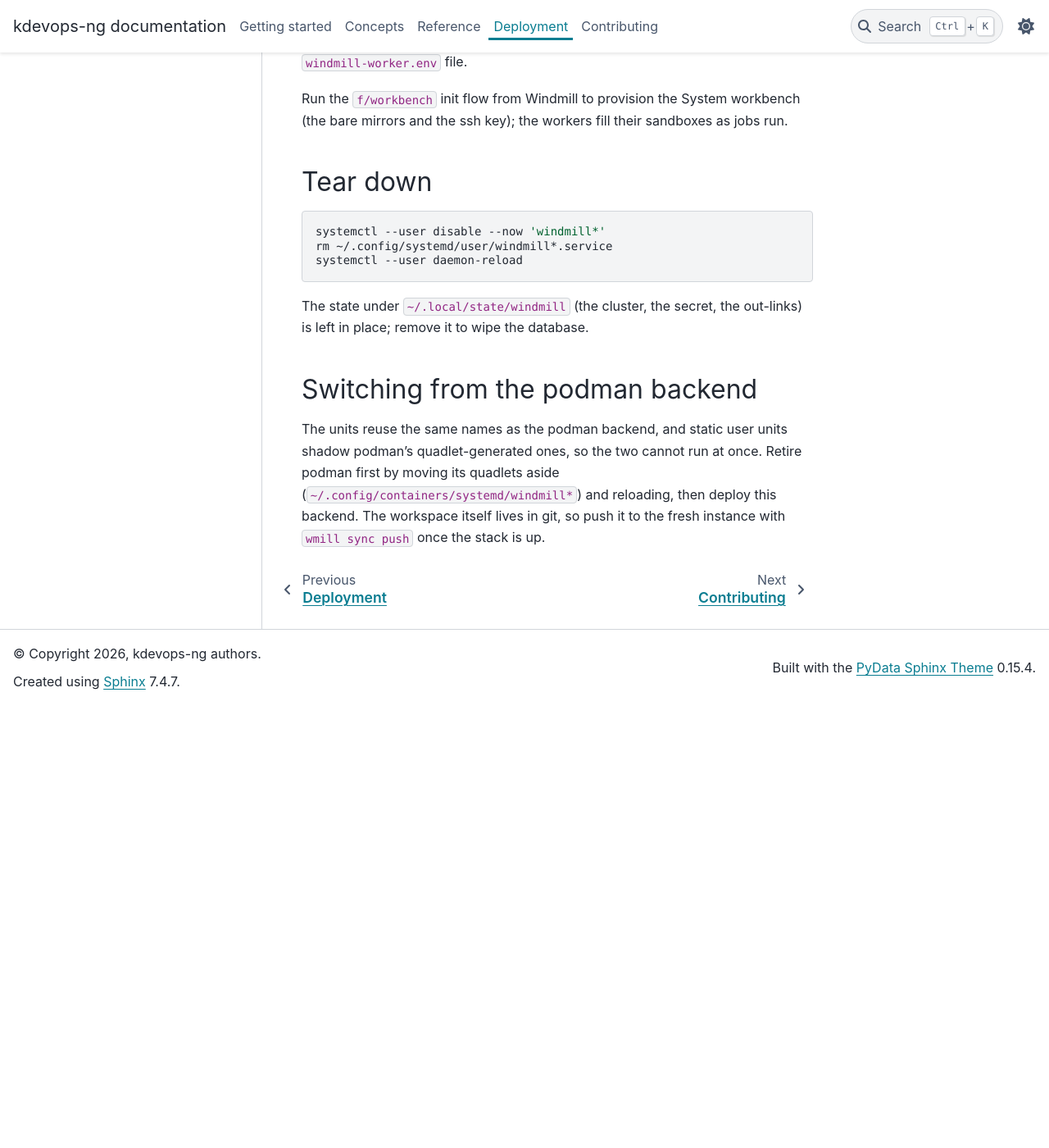
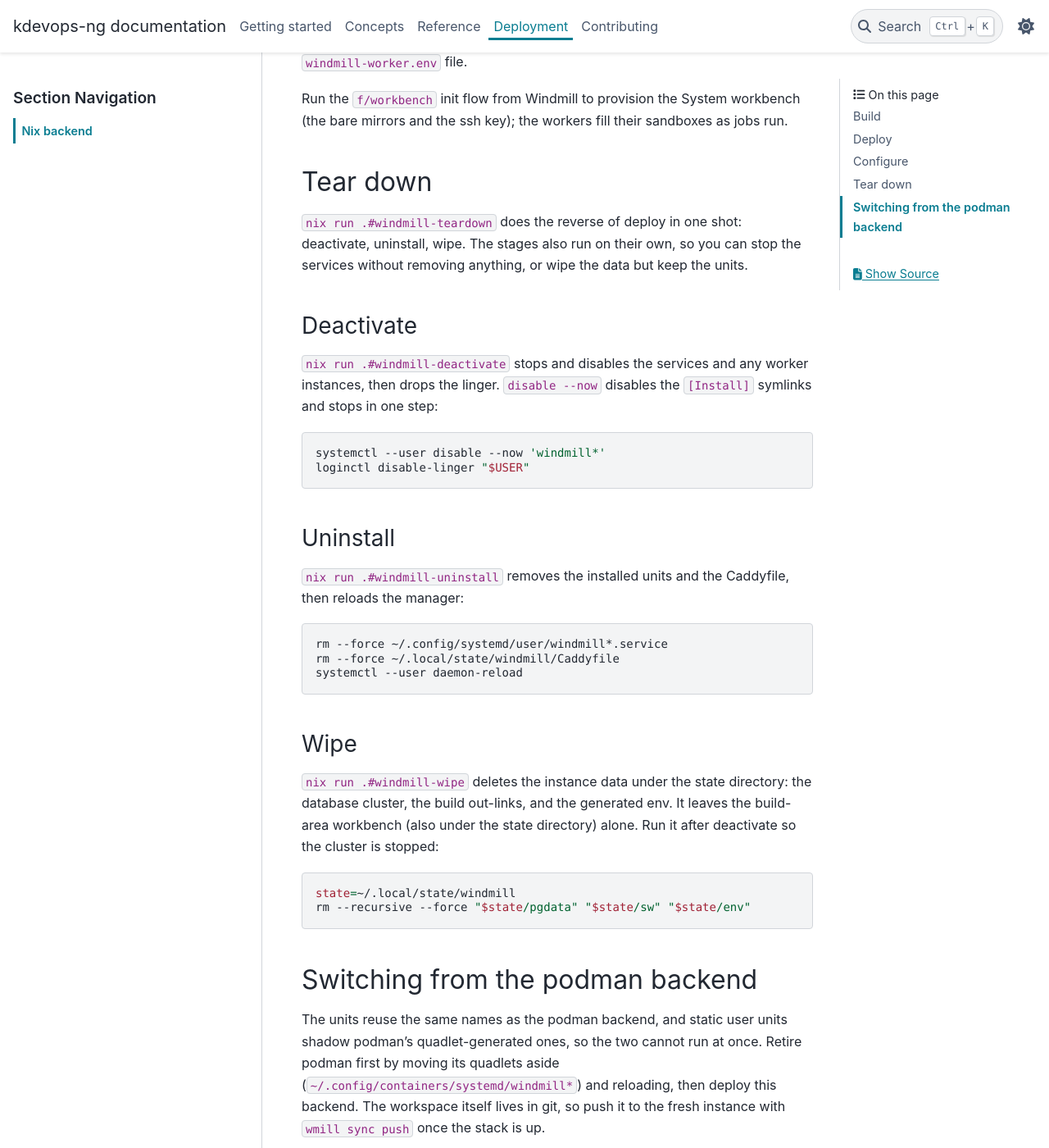
Before and after one commit to dagomez137/kdevops-ng, a Sphinx documentation site: the page built from docs/deployment/nix-backend.rst, in a window 1280 px wide and 1400 px high, scrolled down 4100 px. Shown: the whole window at 82% size. Built offline with Sphinx 7.4.7 and the PyData theme 0.15.4, drawn with Linux system fonts in a browser that asks for light colours; before the commit the page ends 4961 px from its top, so only the background shows below that.

Commit message:
nix: add the windmill teardown stages, mirroring deploy
Tear down from the root flake too. The reverse of deploy is three stages in
systemd terms: deactivate stops and disables the services and worker instances
(`disable --now` disables the [Install] symlinks and stops in one step) and
drops the linger; uninstall removes the units and Caddyfile and reloads; wipe
deletes the instance data (the database cluster, the build out-links, and the
generated env). windmill-teardown composes the three into one shot, mirroring
windmill-deploy.

wipe is surgical: the build-area workbench defaults under the same state
directory, so it removes only pgdata, sw, and env and leaves the workbench
alone. Each stage is a self-contained snippet, and the nix-backend guide gains
deactivate, uninstall, and wipe subsections with the matching systemd verbs.

Generated-by: Claude AI
Signed-off-by: Daniel Gomez <da.gomez@kernel.org>

```diff
--- a/docs/deployment/nix-backend.rst
+++ b/docs/deployment/nix-backend.rst
@@ -185,14 +185,46 @@ as jobs run.
 Tear down
 =========
 
+``nix run .#windmill-teardown`` does the reverse of deploy in one shot:
+deactivate, uninstall, wipe. The stages also run on their own, so you can stop
+the services without removing anything, or wipe the data but keep the units.
+
+Deactivate
+----------
+
+``nix run .#windmill-deactivate`` stops and disables the services and any worker
+instances, then drops the linger. ``disable --now`` disables the ``[Install]``
+symlinks and stops in one step:
+
 .. code-block:: shell
 
    systemctl --user disable --now 'windmill*'
-   rm ~/.config/systemd/user/windmill*.service
+   loginctl disable-linger "$USER"
+
+Uninstall
+---------
+
+``nix run .#windmill-uninstall`` removes the installed units and the Caddyfile,
+then reloads the manager:
+
+.. code-block:: shell
+
+   rm --force ~/.config/systemd/user/windmill*.service
+   rm --force ~/.local/state/windmill/Caddyfile
    systemctl --user daemon-reload
 
-The state under ``~/.local/state/windmill`` (the cluster, the secret, the
-out-links) is left in place; remove it to wipe the database.
+Wipe
+----
+
+``nix run .#windmill-wipe`` deletes the instance data under the state directory:
+the database cluster, the build out-links, and the generated env. It leaves the
+build-area workbench (also under the state directory) alone. Run it after
+deactivate so the cluster is stopped:
+
+.. code-block:: shell
+
+   state=~/.local/state/windmill
+   rm --recursive --force "$state/pgdata" "$state/sw" "$state/env"
 
 Switching from the podman backend
 ==================================
```
Also changed, not shown: 1 other file.
